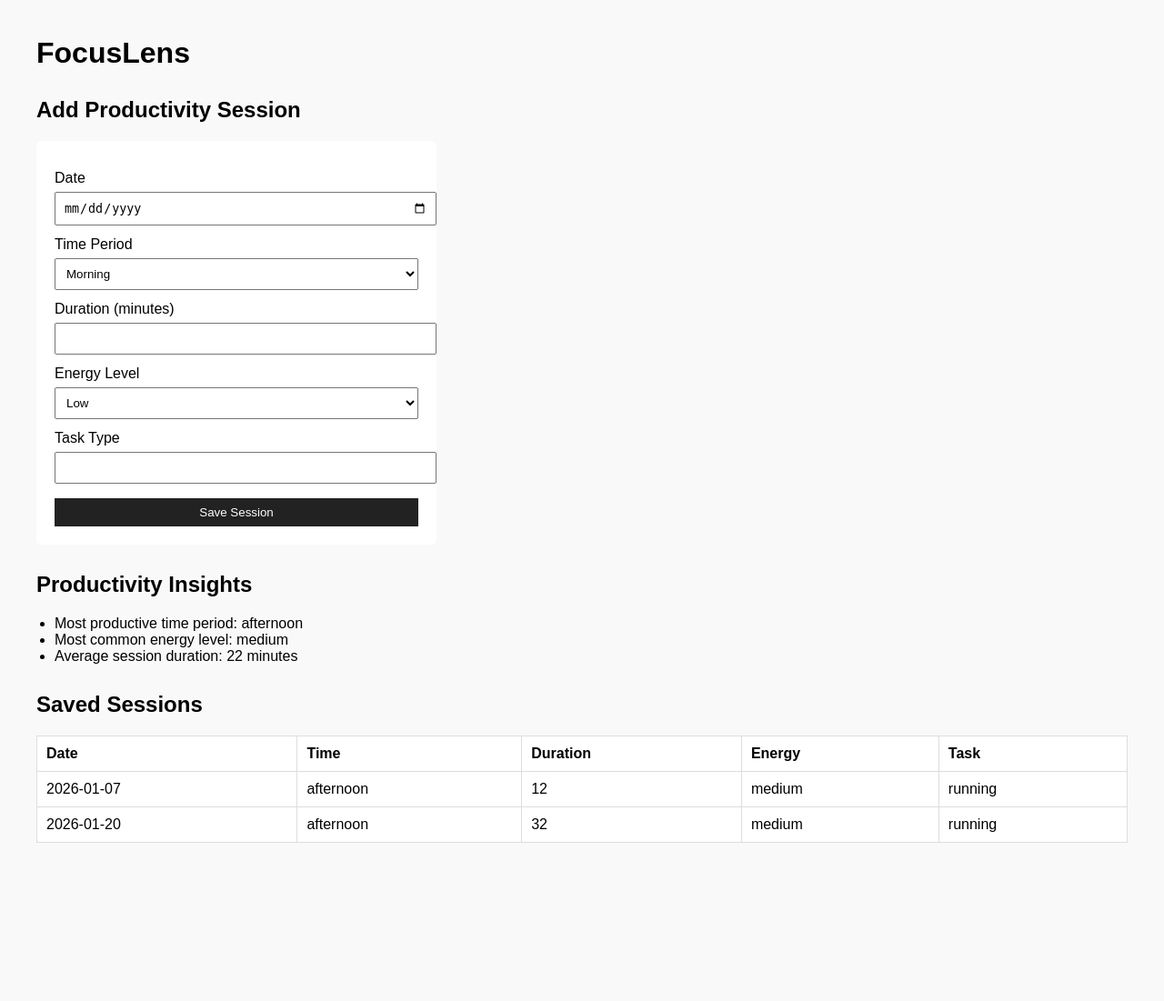
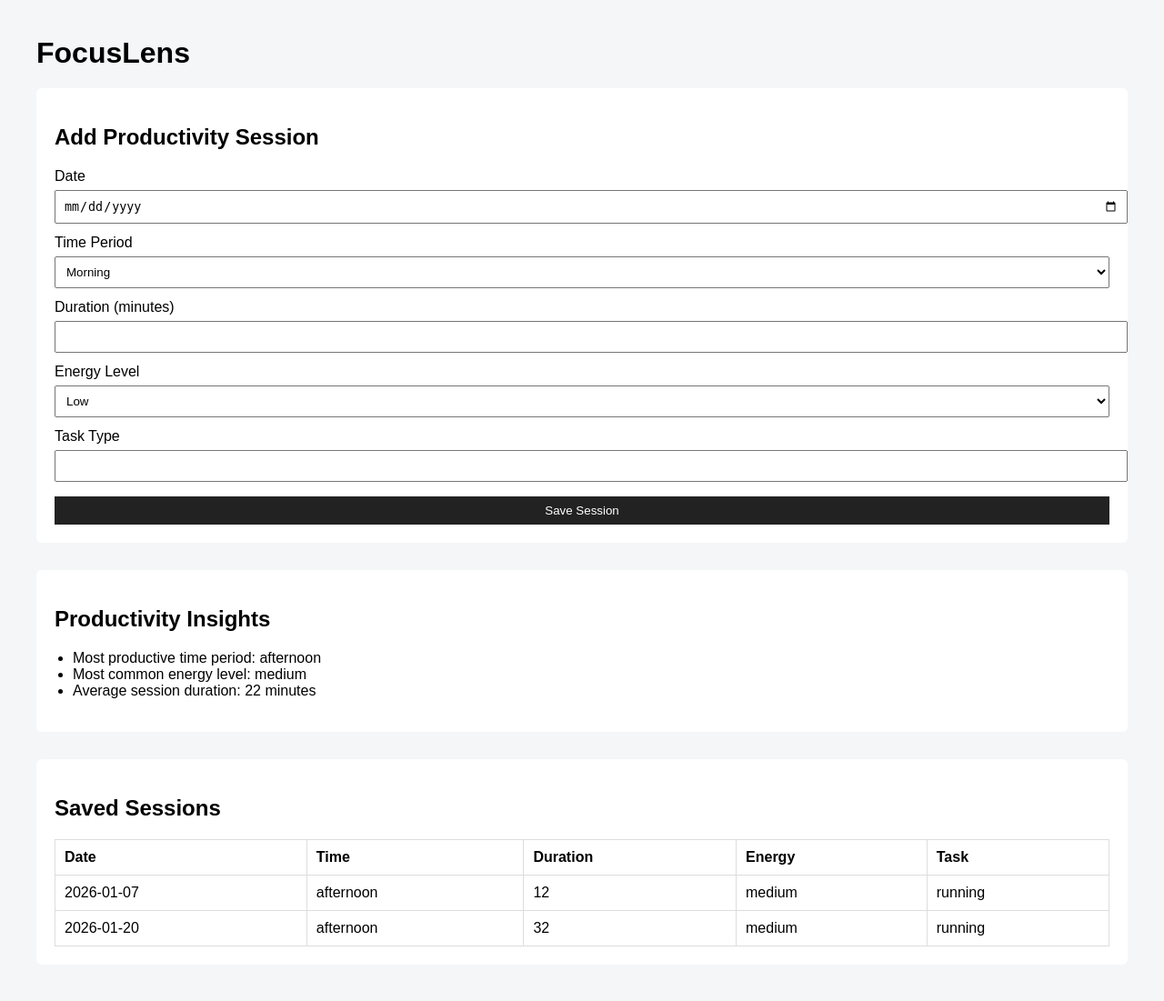
Before and after one commit to baqar08/FocusLens, a Flask app: page / in a window 1280 px wide. Shown: the whole page at 91% size. Before the commit the page ends 927 px from the top, so only its background shows below. Run offline with Flask 3, Linux system fonts and the light colour scheme; data comes from the database, SQL or seed files in the repository.

Commit message:
Structure homepage into clear dashboard sections Reorganized the homepage layout to clearly separate session input, productivity insights

```diff
--- a/static/css/styles.css
+++ b/static/css/styles.css
@@ -1,22 +1,18 @@
 body {
     font-family: Arial, sans-serif;
     margin: 40px;
-    background-color: #f9f9f9;
+    background-color: #f4f6f8;
 }
 
 h1 {
-    margin-bottom: 10px;
+    margin-bottom: 20px;
 }
 
-h2 {
-    margin-top: 30px;
-}
-
-form {
+.section {
     background-color: #ffffff;
     padding: 20px;
     border-radius: 6px;
-    width: 400px;
+    margin-bottom: 30px;
 }
 
 label {
@@ -41,10 +37,9 @@ button {
 }
 
 table {
-    margin-top: 20px;
+    width: 100%;
     border-collapse: collapse;
-    width: 100%;
-    background-color: #ffffff;
+    margin-top: 10px;
 }
 
 th,
@@ -55,6 +50,5 @@ td {
 }
 
 ul {
-    margin-top: 10px;
     padding-left: 20px;
 }
--- a/templates/index.html
+++ b/templates/index.html
@@ -8,6 +8,7 @@
 <body>
     <h1>FocusLens</h1>
 
+    <div class="section">
         <h2>Add Productivity Session</h2>
 
         <form method="post">
@@ -36,16 +37,20 @@
 
             <button type="submit">Save Session</button>
         </form>
+    </div>
 
     {% if insights %}
+    <div class="section">
         <h2>Productivity Insights</h2>
         <ul>
             <li>Most productive time period: {{ insights.most_productive_time }}</li>
             <li>Most common energy level: {{ insights.most_common_energy }}</li>
             <li>Average session duration: {{ insights.average_duration }} minutes</li>
         </ul>
+    </div>
     {% endif %}
 
+    <div class="section">
         <h2>Saved Sessions</h2>
 
         <table>
@@ -66,5 +71,6 @@
             </tr>
             {% endfor %}
         </table>
+    </div>
 </body>
 </html>
```
Lines whose indentation alone changed are shown as unchanged.
